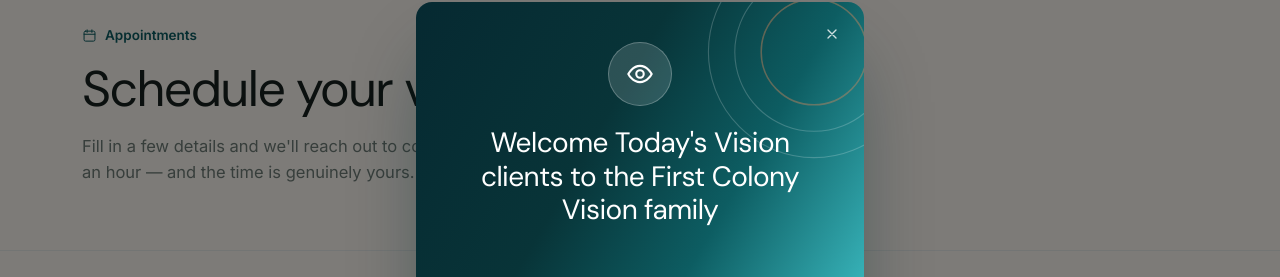
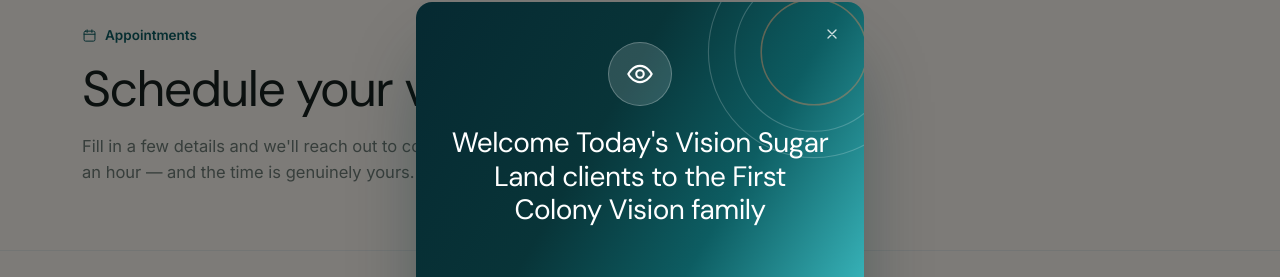
Before and after one commit to Saadanjum01/sugar1, a Next.js app: page /book in a window 1280 px wide. Shown: the part 167-444 px from the top of the page. Built offline with nearby package versions, Linux system fonts and the light colour scheme; no server answers.

Commit message:
Use client's message verbatim for welcome popup headline, including Sugar Land

```diff
--- a/components/WelcomePopup.js
+++ b/components/WelcomePopup.js
@@ -61,7 +61,7 @@ export default function WelcomePopup() {
               </svg>
             </div>
             <h2 className="font-display text-[26px] sm:text-[28px] text-white" style={{ letterSpacing: '-0.02em', lineHeight: 1.2 }}>
-              Welcome Today&apos;s Vision clients to the First Colony Vision family
+              Welcome Today&apos;s Vision Sugar Land clients to the First Colony Vision family
             </h2>
           </div>
         </div>
```
